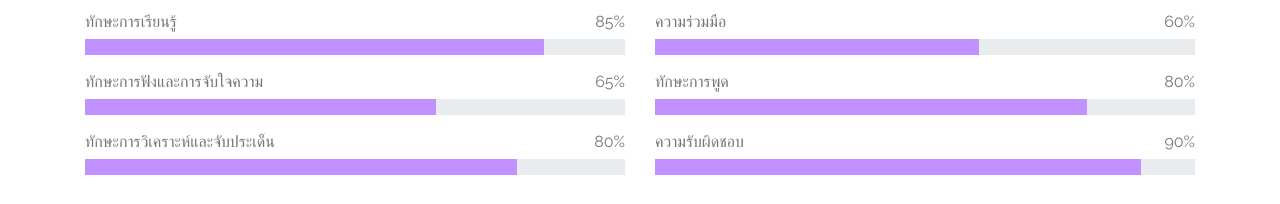
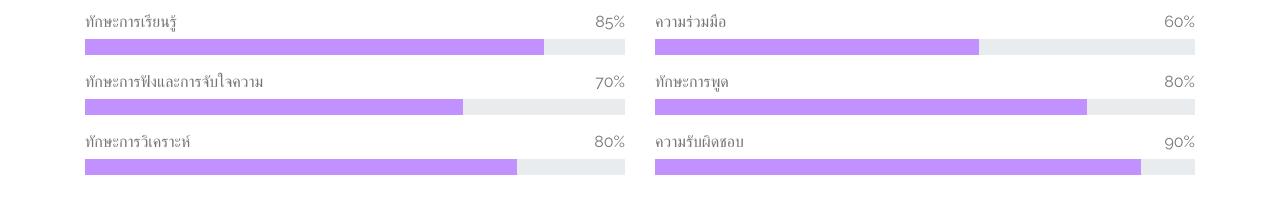
Before and after one commit to Makieza/Phaknisodder, a plain HTML site: page skills.html in a window 1280 px wide. Shown: the part 396-600 px from the top of the page. Drawn offline with Linux system fonts and the light colour scheme.

Commit message:
Phaknisodder

```diff
--- a/skills.html
+++ b/skills.html
@@ -72,14 +72,14 @@
                             </div>
 
                             <div class="skill-name">
-                                <p>ทักษะการฟังและการจับใจความ</p><p>65%</p>
+                                <p>ทักษะการฟังและการจับใจความ</p><p>70%</p>
                             </div>
                             <div class="progress">
-                                <div class="progress-bar" role="progressbar" aria-valuenow="65" aria-valuemin="0" aria-valuemax="100"></div>
+                                <div class="progress-bar" role="progressbar" aria-valuenow="70" aria-valuemin="0" aria-valuemax="100"></div>
                             </div>
 
                             <div class="skill-name">
-                                <p>ทักษะการวิเคราะห์และจับประเด็น</p><p>80%</p>
+                                <p>ทักษะการวิเคราะห์</p><p>80%</p>
                             </div>
                             <div class="progress">
                                 <div class="progress-bar" role="progressbar" aria-valuenow="80" aria-valuemin="0" aria-valuemax="100"></div>
```
